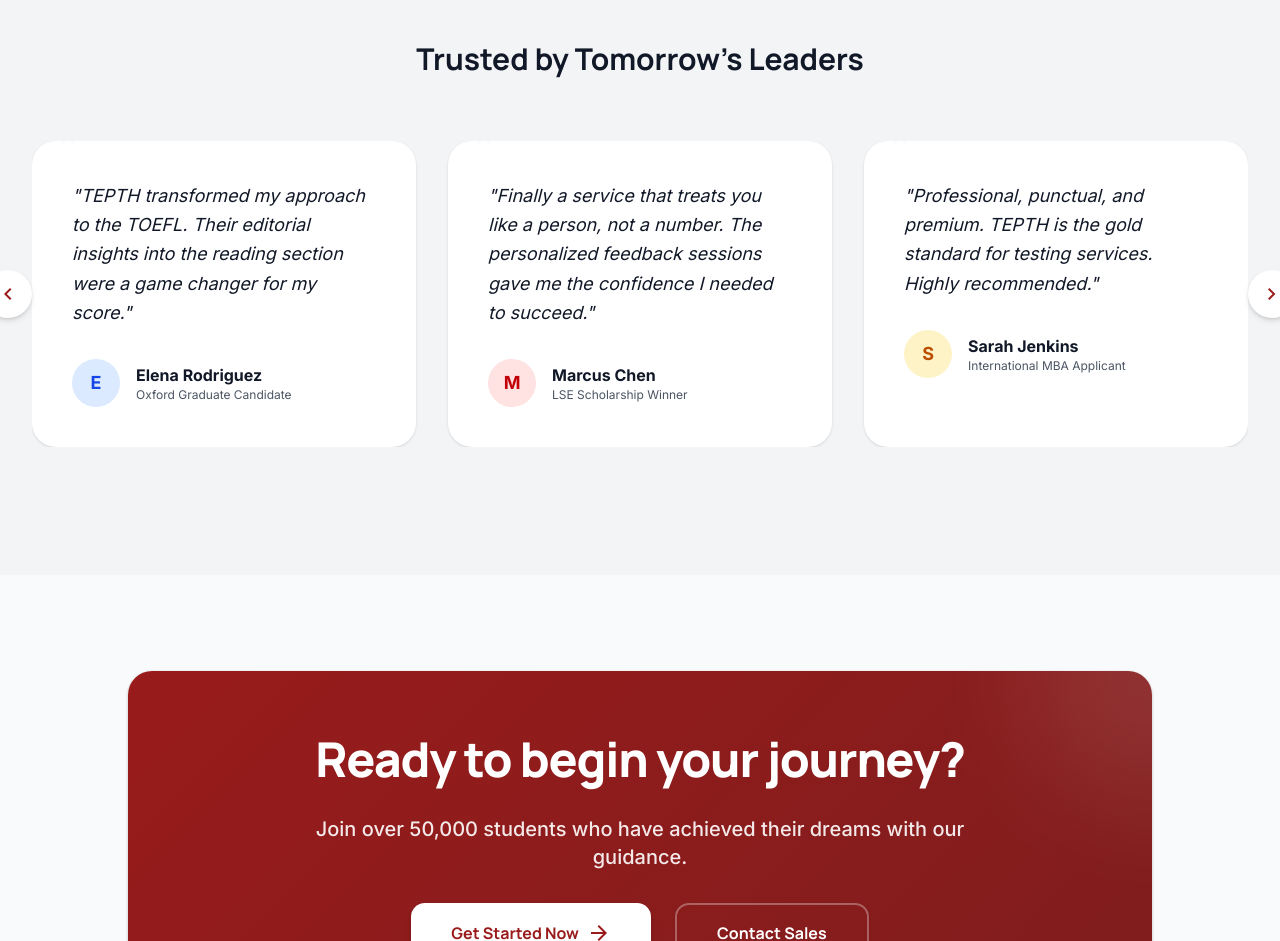
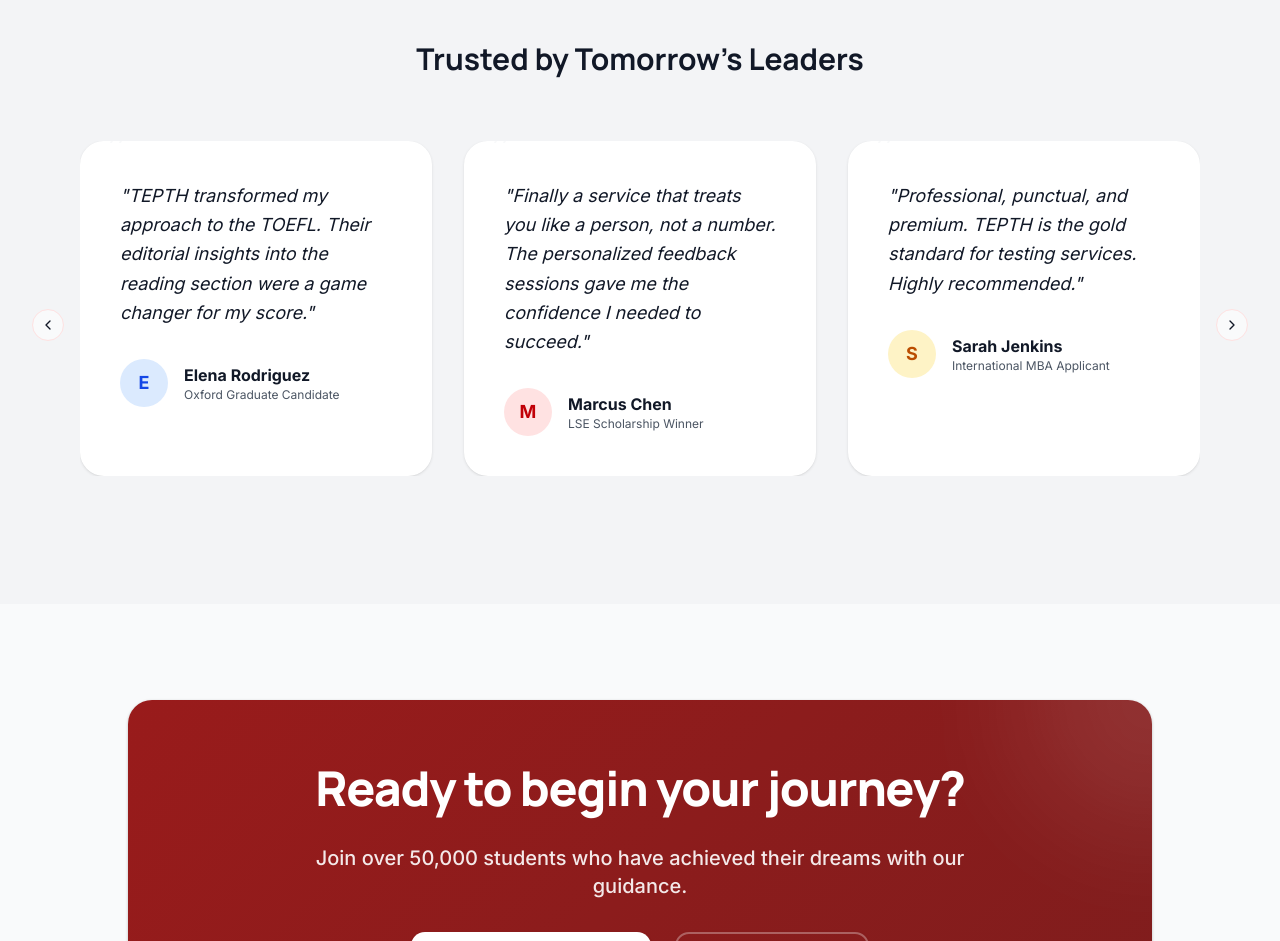
Before and after one commit to encoderit-rafi/education-center-frontend, a Next.js app: page / in a window 1280 px wide. Shown: the part 4980-5921 px from the top of the page. Built offline with nearby package versions, Linux system fonts and the light colour scheme.

Commit message:
update-carousel

```diff
--- a/src/components/blocks/testimonials.tsx
+++ b/src/components/blocks/testimonials.tsx
@@ -1,11 +1,12 @@
-"use client";
-
-import { useRef, useState } from "react";
+import {
+  Carousel,
+  CarouselContent,
+  CarouselItem,
+  CarouselNext,
+  CarouselPrevious,
+} from "@/components/ui/carousel";
 
 export default function Testimonials() {
-  const containerRef = useRef<HTMLDivElement>(null);
-  const [activeSlide, setActiveSlide] = useState(0);
-
   const testimonials = [
     {
       name: "Elena Rodriguez",
@@ -24,25 +25,20 @@
       role: "International MBA Applicant",
       quote: `"Professional, punctual, and premium. TEPTH is the gold standard for testing services. Highly recommended."`,
       color: "bg-amber-100 text-amber-700"
+    },
+    {
+      name: "Marah belt",
+      role: "International MBA Applicant",
+      quote: `"Professional, punctual, and premium. TEPTH is the gold standard for testing services. Highly recommended."`,
+      color: "bg-amber-100 text-amber-700"
+    },
+    {
+      name: "Sarah jeams",
+      role: "International MBA Applicant",
+      quote: `"Professional, punctual, and premium. TEPTH is the gold standard for testing services. Highly recommended."`,
+      color: "bg-amber-100 text-amber-700"
     }
   ];
-
-  const scrollCarousel = (direction: number) => {
-    if (containerRef.current) {
-      const scrollAmount = containerRef.current.clientWidth;
-      containerRef.current.scrollBy({ left: scrollAmount * direction, behavior: "smooth" });
-      const newSlide = Math.max(0, Math.min(testimonials.length - 1, activeSlide + direction));
-      setActiveSlide(newSlide);
-    }
-  };
-
-  const goToSlide = (index: number) => {
-    if (containerRef.current) {
-      const scrollAmount = containerRef.current.clientWidth;
-      containerRef.current.scrollTo({ left: scrollAmount * index, behavior: "smooth" });
-      setActiveSlide(index);
-    }
-  };
 
   return (
     <section className="py-32 px-8 bg-surface-container-low overflow-hidden">
@@ -51,18 +47,22 @@
           Trusted by Tomorrow's Leaders
         </h3>
       </div>
-      <div className="relative max-w-7xl mx-auto">
-        <div
-          ref={containerRef}
-          className="flex gap-8 overflow-x-hidden scroll-smooth snap-x snap-mandatory hide-scrollbar"
+      <div className="relative max-w-7xl mx-auto px-12">
+        <Carousel
+          opts={{
+            align: "start",
+            loop: true,
+          }}
+          className="w-full"
         >
+          <CarouselContent className="-ml-8">
             {testimonials.map((t, i) => (
-            <div key={i} className="min-w-full md:min-w-[calc(33.333%-1.33rem)] snap-center">
-              <div className="h-full bg-surface p-10 rounded-3xl shadow-sm relative group hover:-translate-y-2 transition-transform">
+              <CarouselItem key={i} className="pl-8 md:basis-1/2 lg:basis-1/3">
+                <div className="h-full bg-surface p-10 rounded-3xl shadow-sm relative group hover:-translate-y-2 transition-transform duration-300">
                   <span className="material-symbols-outlined text-6xl text-gray-100 absolute -top-4 left-6 opacity-50">
                     format_quote
                   </span>
-                <p className="text-on-surface text-lg italic leading-relaxed mb-8 relative z-10 w-full md:w-auto h-[120px] overflow-hidden overflow-ellipsis md:h-auto">
+                  <p className="text-on-surface text-lg italic leading-relaxed mb-8 relative z-10">
                     {t.quote}
                   </p>
                   <div className="flex items-center gap-4">
@@ -77,36 +77,12 @@
                     </div>
                   </div>
                 </div>
-            </div>
+              </CarouselItem>
             ))}
-        </div>
-
-        {/* Navigation Arrows */}
-        <button
-          className="absolute left-0 top-1/2 -translate-y-1/2 -translate-x-6 md:-translate-x-12 bg-white text-primary w-12 h-12 rounded-full shadow-lg flex items-center justify-center hover:bg-primary hover:text-white transition-colors z-20 cursor-pointer"
-          onClick={() => scrollCarousel(-1)}
-        >
-          <span className="material-symbols-outlined">chevron_left</span>
-        </button>
-        <button
-          className="absolute right-0 top-1/2 -translate-y-1/2 translate-x-6 md:translate-x-12 bg-white text-primary w-12 h-12 rounded-full shadow-lg flex items-center justify-center hover:bg-primary hover:text-white transition-colors z-20 cursor-pointer"
-          onClick={() => scrollCarousel(1)}
-        >
-          <span className="material-symbols-outlined">chevron_right</span>
-        </button>
-
-        {/* Pagination Dots */}
-        <div className="flex justify-center gap-2 mt-12 md:hidden">
-          {testimonials.map((_, idx) => (
-            <button
-              key={idx}
-              className={`carousel-dot w-2.5 h-2.5 rounded-full transition-colors cursor-pointer ${
-                activeSlide === idx ? "bg-primary" : "bg-primary/20"
-              }`}
-              onClick={() => goToSlide(idx)}
-            ></button>
-          ))}
-        </div>
+          </CarouselContent>
+          <CarouselPrevious className="hidden md:flex -left-12 hover:bg-primary hover:text-white transition-colors" />
+          <CarouselNext className="hidden md:flex -right-12 hover:bg-primary hover:text-white transition-colors" />
+        </Carousel>
       </div>
     </section>
   );
--- /dev/null
+++ b/src/components/ui/carousel.tsx
@@ -0,0 +1,242 @@
+"use client"
+
+import * as React from "react"
+import useEmblaCarousel, {
+  type UseEmblaCarouselType,
+} from "embla-carousel-react"
+
+import { cn } from "@/lib/utils"
+import { Button } from "@/components/ui/button"
+import { ChevronLeftIcon, ChevronRightIcon } from "lucide-react"
+
+type CarouselApi = UseEmblaCarouselType[1]
+type UseCarouselParameters = Parameters<typeof useEmblaCarousel>
+type CarouselOptions = UseCarouselParameters[0]
+type CarouselPlugin = UseCarouselParameters[1]
+
+type CarouselProps = {
+  opts?: CarouselOptions
+  plugins?: CarouselPlugin
+  orientation?: "horizontal" | "vertical"
+  setApi?: (api: CarouselApi) => void
+}
+
+type CarouselContextProps = {
+  carouselRef: ReturnType<typeof useEmblaCarousel>[0]
+  api: ReturnType<typeof useEmblaCarousel>[1]
+  scrollPrev: () => void
+  scrollNext: () => void
+  canScrollPrev: boolean
+  canScrollNext: boolean
+} & CarouselProps
+
+const CarouselContext = React.createContext<CarouselContextProps | null>(null)
+
+function useCarousel() {
+  const context = React.useContext(CarouselContext)
+
+  if (!context) {
+    throw new Error("useCarousel must be used within a <Carousel />")
+  }
+
+  return context
+}
+
+function Carousel({
+  orientation = "horizontal",
+  opts,
+  setApi,
+  plugins,
+  className,
+  children,
+  ...props
+}: React.ComponentProps<"div"> & CarouselProps) {
+  const [carouselRef, api] = useEmblaCarousel(
+    {
+      ...opts,
+      axis: orientation === "horizontal" ? "x" : "y",
+    },
+    plugins
+  )
+  const [canScrollPrev, setCanScrollPrev] = React.useState(false)
+  const [canScrollNext, setCanScrollNext] = React.useState(false)
+
+  const onSelect = React.useCallback((api: CarouselApi) => {
+    if (!api) return
+    setCanScrollPrev(api.canScrollPrev())
+    setCanScrollNext(api.canScrollNext())
+  }, [])
+
+  const scrollPrev = React.useCallback(() => {
+    api?.scrollPrev()
+  }, [api])
+
+  const scrollNext = React.useCallback(() => {
+    api?.scrollNext()
+  }, [api])
+
+  const handleKeyDown = React.useCallback(
+    (event: React.KeyboardEvent<HTMLDivElement>) => {
+      if (event.key === "ArrowLeft") {
+        event.preventDefault()
+        scrollPrev()
+      } else if (event.key === "ArrowRight") {
+        event.preventDefault()
+        scrollNext()
+      }
+    },
+    [scrollPrev, scrollNext]
+  )
+
+  React.useEffect(() => {
+    if (!api || !setApi) return
+    setApi(api)
+  }, [api, setApi])
+
+  React.useEffect(() => {
+    if (!api) return
+    onSelect(api)
+    api.on("reInit", onSelect)
+    api.on("select", onSelect)
+
+    return () => {
+      api?.off("select", onSelect)
+    }
+  }, [api, onSelect])
+
+  return (
+    <CarouselContext.Provider
+      value={{
+        carouselRef,
+        api: api,
+        opts,
+        orientation:
+          orientation || (opts?.axis === "y" ? "vertical" : "horizontal"),
+        scrollPrev,
+        scrollNext,
+        canScrollPrev,
+        canScrollNext,
+      }}
+    >
+      <div
+        onKeyDownCapture={handleKeyDown}
+        className={cn("relative", className)}
+        role="region"
+        aria-roledescription="carousel"
+        data-slot="carousel"
+        {...props}
+      >
+        {children}
+      </div>
+    </CarouselContext.Provider>
+  )
+}
+
+function CarouselContent({ className, ...props }: React.ComponentProps<"div">) {
+  const { carouselRef, orientation } = useCarousel()
+
+  return (
+    <div
+      ref={carouselRef}
+      className="overflow-hidden"
+      data-slot="carousel-content"
+    >
+      <div
+        className={cn(
+          "flex",
+          orientation === "horizontal" ? "-ml-4" : "-mt-4 flex-col",
+          className
+        )}
+        {...props}
+      />
+    </div>
+  )
+}
+
+function CarouselItem({ className, ...props }: React.ComponentProps<"div">) {
+  const { orientation } = useCarousel()
+
+  return (
+    <div
+      role="group"
+      aria-roledescription="slide"
+      data-slot="carousel-item"
+      className={cn(
+        "min-w-0 shrink-0 grow-0 basis-full",
+        orientation === "horizontal" ? "pl-4" : "pt-4",
+        className
+      )}
+      {...props}
+    />
+  )
+}
+
+function CarouselPrevious({
+  className,
+  variant = "outline",
+  size = "icon-sm",
+  ...props
+}: React.ComponentProps<typeof Button>) {
+  const { orientation, scrollPrev, canScrollPrev } = useCarousel()
+
+  return (
+    <Button
+      data-slot="carousel-previous"
+      variant={variant}
+      size={size}
+      className={cn(
+        "absolute touch-manipulation rounded-full",
+        orientation === "horizontal"
+          ? "top-1/2 -left-12"
+          : "-top-12 left-1/2 rotate-90",
+        className
+      )}
+      disabled={!canScrollPrev}
+      onClick={scrollPrev}
+      {...props}
+    >
+      <ChevronLeftIcon />
+      <span className="sr-only">Previous slide</span>
+    </Button>
+  )
+}
+
+function CarouselNext({
+  className,
+  variant = "outline",
+  size = "icon-sm",
+  ...props
+}: React.ComponentProps<typeof Button>) {
+  const { orientation, scrollNext, canScrollNext } = useCarousel()
+
+  return (
+    <Button
+      data-slot="carousel-next"
+      variant={variant}
+      size={size}
+      className={cn(
+        "absolute touch-manipulation rounded-full",
+        orientation === "horizontal"
+          ? "top-1/2 -right-12 "
+          : "-bottom-12 left-1/2 rotate-90",
+        className
+      )}
+      disabled={!canScrollNext}
+      onClick={scrollNext}
+      {...props}
+    >
+      <ChevronRightIcon />
+      <span className="sr-only">Next slide</span>
+    </Button>
+  )
+}
+
+export {
+  type CarouselApi,
+  Carousel,
+  CarouselContent,
+  CarouselItem,
+  CarouselPrevious,
+  CarouselNext,
+  useCarousel,
+}
```
Also changed, not shown: src/app/contact-us/page.tsx (+11 -12 lines), src/components/blocks/contact-form.tsx (+6 -6 lines). Lines whose indentation alone changed are shown as unchanged.
